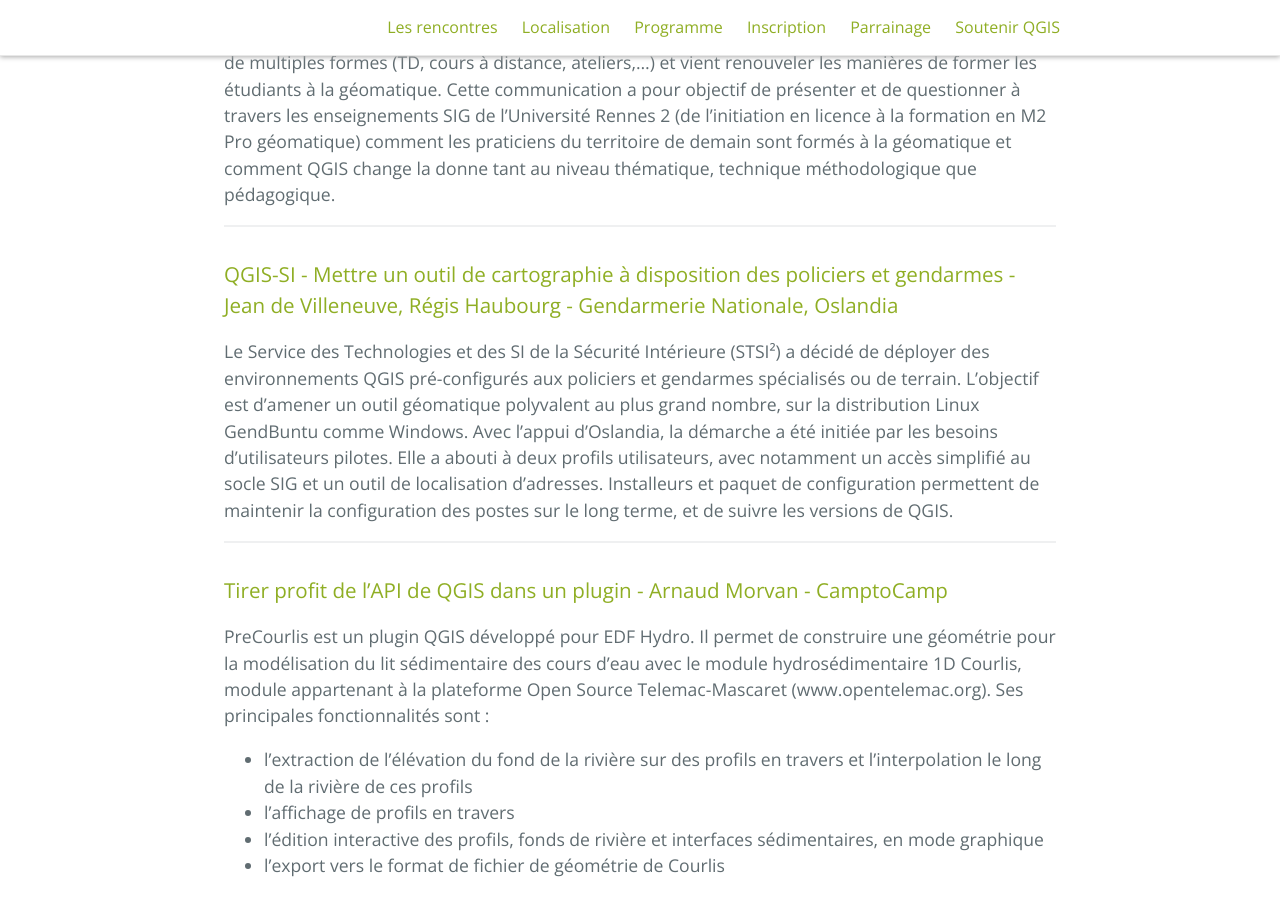
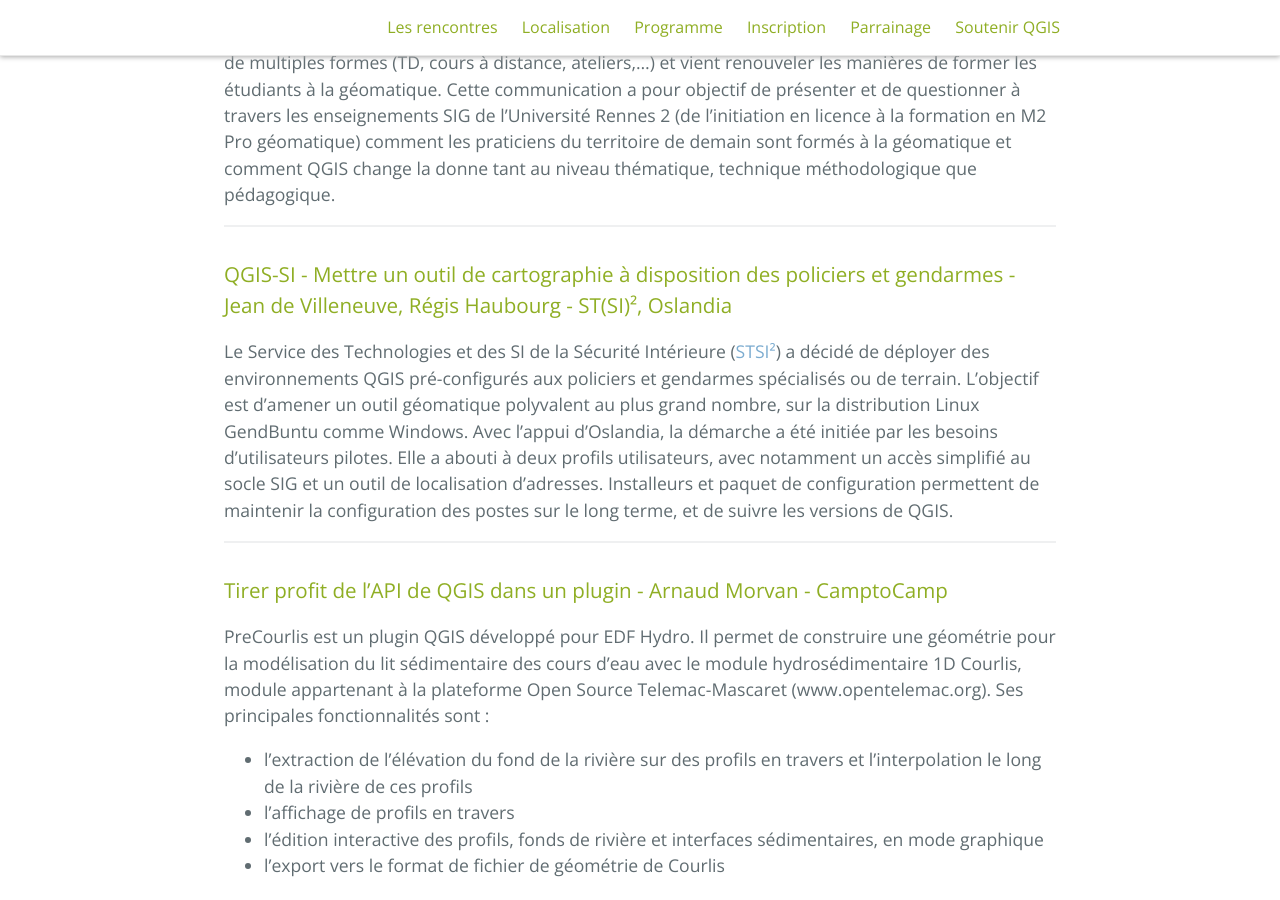
Before and after one commit to OSGeo-fr/QGIS-conf-fr-website, a Jekyll site: the page built from z20_programme.md, in a window 1280 px wide and 900 px high, scrolled down 3367 px. Built offline with Jekyll 4.4.1, drawn with Linux system fonts in a browser that asks for light colours; some of the changed text lies outside the part shown.

Commit message:
Fix Gendarmerie - STSI (#56)
Sur demande de l'intervenant

```diff
--- a/z20_programme.md
+++ b/z20_programme.md
@@ -39,7 +39,7 @@ _______________________
  <tr class="pair"><td>09:15</td><td><a href="#covid-générateur-de-géométries-et-carto-geekeries-en-tous-genres---mathieu-rajerison">Covid, generateur de géométries et carto-geekeries en tous genres - Mathieu Rajerison</a></td><td>15 min.</td></tr>
  <tr class="impair"><td>09:35</td><td><a href="#nouveautés-qgis--partage-de-styles-et-modèles-de-mise-en-page-via-le-hub-styles---pierre-serafini---sopreco">Nouveautés QGIS : Partage de styles et modèles de mise en page via le Hub Styles - Pierre Serafini - SOPRECO</a></td><td>7 min.</td></tr>
  <tr class="pair"><td>09:45</td><td><a href="#enseigner-qgis-à-luniversité--exemples-des-formations-en-géographie-aménagement-et-géomatique-de-luniversité-rennes-2---boris-mericskay---université-de-rennes-2">Enseigner QGIS à l'université : Exemples des formations en géographie, aménagement et géomatique de l'Université Rennes 2 - Boris Mericskay - Université de Rennes 2</a></td><td>15 min.</td></tr>
- <tr class="impair"><td>10:05</td><td><a href="#qgis-si---mettre-un-outil-de-cartographie-à-disposition-des-policiers-et-gendarmes---jean-de-villeneuve-régis-haubourg---gendarmerie--nationale-oslandia">QGIS-SI - Mettre un outil de cartographie à disposition des policiers et gendarmes - Jean de Villeneuve, Régis Haubourg - Gendarmerie  Nationale, Oslandia</a></td><td>15 min.</td></tr>
+ <tr class="impair"><td>10:05</td><td><a href="#qgis-si---mettre-un-outil-de-cartographie-à-disposition-des-policiers-et-gendarmes---jean-de-villeneuve-régis-haubourg---gendarmerie--nationale-oslandia">QGIS-SI - Mettre un outil de cartographie à disposition des policiers et gendarmes - Jean de Villeneuve, Régis Haubourg - ST(SI)², Oslandia</a></td><td>15 min.</td></tr>
  <tr class="pause"><td>10:25</td><td>Pause - Salle café parallèle BBB</td><td>25 min.</td></tr>
  <tr class="impair"><td>10:50</td><td><a href="#tirer-profit-de-lapi-de-qgis-dans-un-plugin---arnaud-morvan---camptocamp">Tirer profit de l'API de QGIS dans un plugin - Arnaud Morvan - CamptoCamp</a></td><td>7 min.</td></tr>
  <tr class="pair"><td>11:00</td><td><a href="#qgeologis-visualisation-de-colonnes-stratigraphiques-et-de-séries-temporelles---sébastien-peillet---oslandia">QGeoloGIS, visualisation de colonnes stratigraphiques et de séries temporelles - Sébastien Peillet - Oslandia</a></td><td>7 min.</td></tr>
@@ -81,9 +81,9 @@ Incontournable dans les cursus universitaires, l'apprentissage de QGIS tient une
 
 _______________________
 
-### QGIS-SI - Mettre un outil de cartographie à disposition des policiers et gendarmes - Jean de Villeneuve, Régis Haubourg - Gendarmerie  Nationale, Oslandia
+### QGIS-SI - Mettre un outil de cartographie à disposition des policiers et gendarmes - Jean de Villeneuve, Régis Haubourg - ST(SI)², Oslandia
 
-Le Service des Technologies et des SI de la Sécurité Intérieure (STSI²) a décidé de déployer des environnements QGIS pré-configurés aux policiers et gendarmes spécialisés ou de terrain. L'objectif est d'amener un outil géomatique polyvalent au plus grand nombre, sur la distribution Linux GendBuntu comme Windows.
+Le Service des Technologies et des SI de la Sécurité Intérieure ([STSI²](ST(SI)²)) a décidé de déployer des environnements QGIS pré-configurés aux policiers et gendarmes spécialisés ou de terrain. L'objectif est d'amener un outil géomatique polyvalent au plus grand nombre, sur la distribution Linux GendBuntu comme Windows.
 Avec l'appui d'Oslandia, la démarche a été initiée par les besoins d'utilisateurs pilotes. Elle a abouti à deux profils utilisateurs, avec notamment un accès simplifié au socle SIG et un outil de localisation d’adresses. Installeurs et paquet de configuration permettent de maintenir la configuration des postes sur le long terme, et de suivre les versions de QGIS.
 
 _______________________
```
